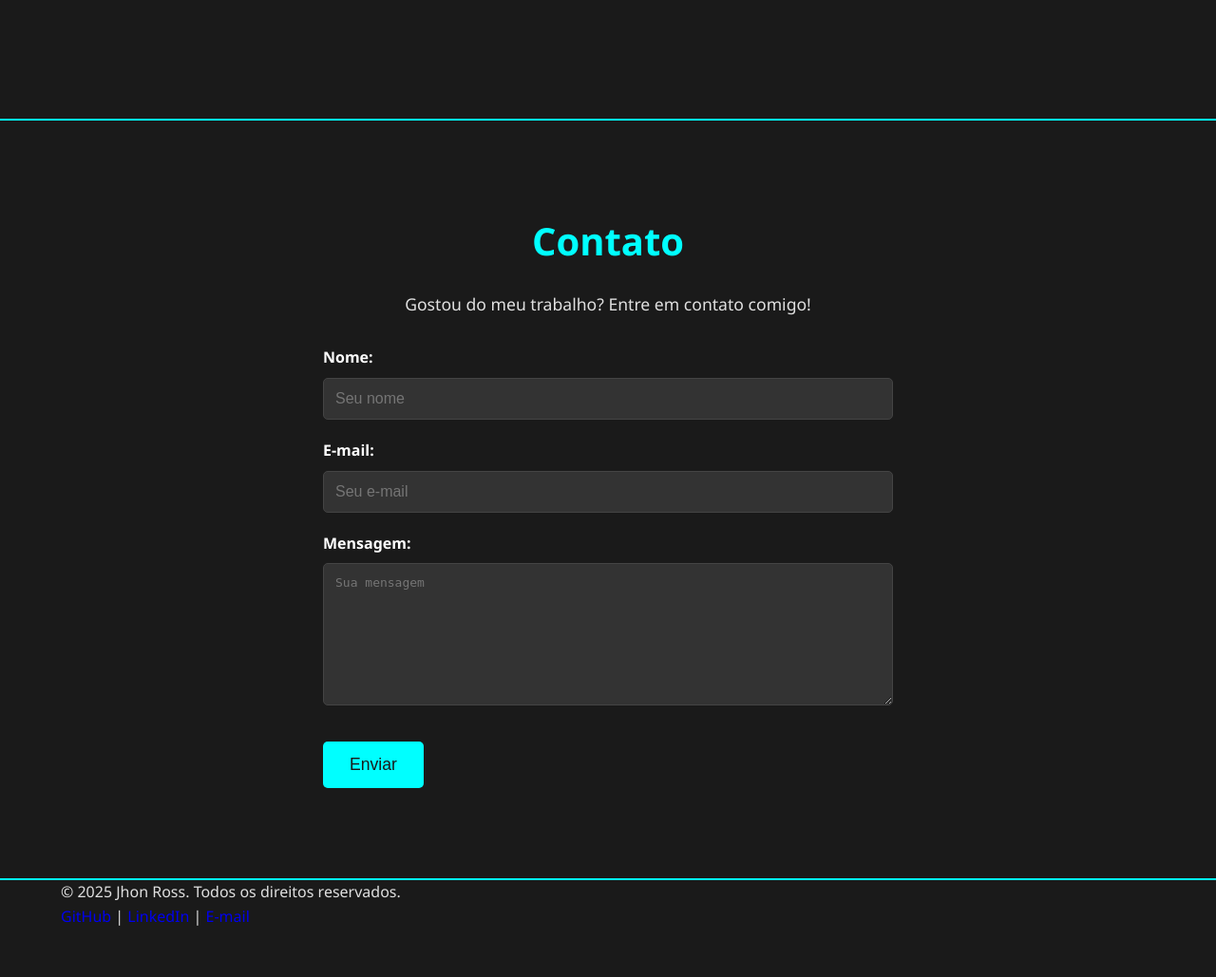
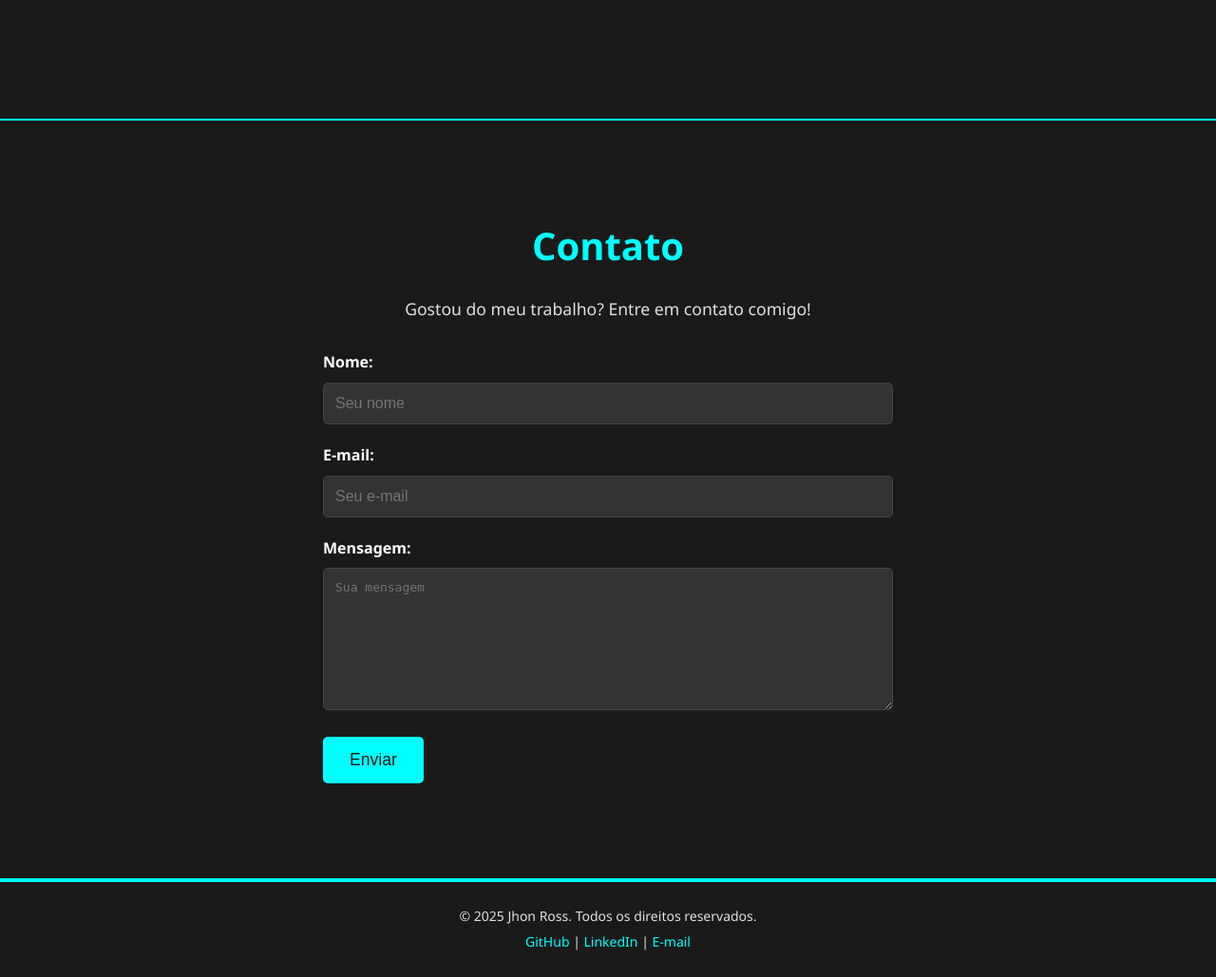
Before and after one commit to Jhon-Ross/Portfolio, a Flask app: page / in a window 1280 px wide. Shown: the part 3083-4112 px from the top of the page at 95% size. Before the commit the page ends 4058 px from the top, so only its background shows below. Run offline with Flask 3, Linux system fonts and the light colour scheme; parts of the project's set-up code (start-up, migrations or seed data) failed here and were passed over; some libraries are stand-ins or nearby versions.

Commit message:
ajustei o footer

```diff
--- a/static/assets/css/desktop.css
+++ b/static/assets/css/desktop.css
@@ -484,8 +484,32 @@
     background-color: var(--cor-hover);
 }
 
-.error-message {
-    color: red;
-    margin-top: 10px;
-    font-size: 0.9em;
+footer {
+    background-color: var(--cor-fundo);
+    color: var(--cor-texto);
+    text-align: center;
+    padding: 20px 0;
+    font-size: 14px;
+    border-top: 2px solid var(--cor-primaria);
 }
+
+footer .container {
+    max-width: 1200px;
+    margin: 0 auto;
+    padding: 0 20px;
+}
+
+footer p {
+    margin: 5px 0;
+}
+
+footer a {
+    color: var(--cor-primaria);
+    text-decoration: none;
+    transition: color 0.3s ease-in-out;
+}
+
+footer a:hover {
+    color: var(--cor-hover);
+    text-decoration: underline;
+}
```
